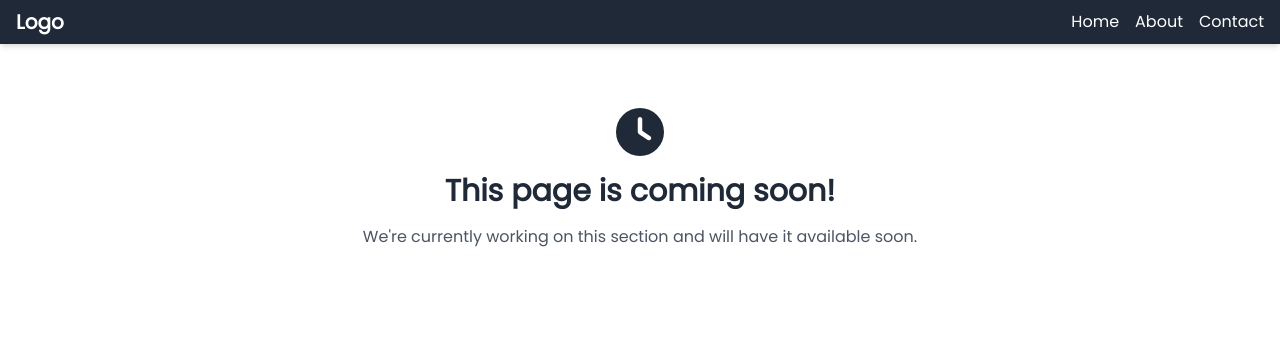
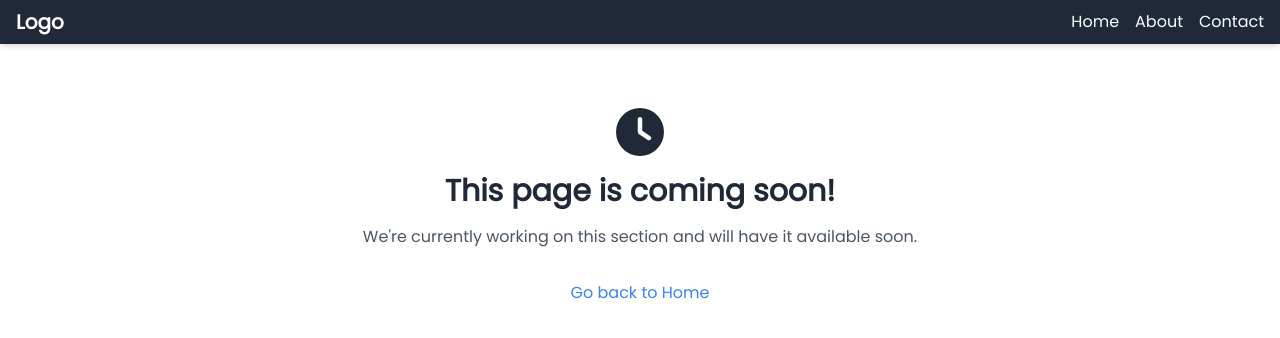
Before and after one commit to formatika-io/formatika-frontend, a React (Vite) app: page /about in a window 1280 px wide. Shown: the top 338 px of the page. Built offline with nearby package versions, Linux system fonts and the light colour scheme.

Commit message:
Add "Go back to Home" link in NotFound and Soon pages

```diff
--- a/src/pages/not-found/NotFound.tsx
+++ b/src/pages/not-found/NotFound.tsx
@@ -14,7 +14,7 @@ function NotFound() {
       <p className="text-gray-600 mt-4">
         The page you requested could not be found.
       </p>
-      <Link to="/" className="text-blue-500 hover:underline mt-8">
+      <Link to="/" className="text-blue-500 hover:underline mt-8 inline-block">
         Go back to Home
       </Link>
     </div>
--- a/src/pages/soon/Soon.tsx
+++ b/src/pages/soon/Soon.tsx
@@ -1,5 +1,6 @@
 import { faClock } from "@fortawesome/free-solid-svg-icons";
 import { FontAwesomeIcon } from "@fortawesome/react-fontawesome";
+import { Link } from "react-router-dom";
 
 function Soon() {
   return (
@@ -15,6 +16,9 @@ function Soon() {
       <p className="text-gray-600 mt-4">
         We're currently working on this section and will have it available soon.
       </p>
+      <Link to="/" className="text-blue-500 hover:underline mt-8 inline-block">
+        Go back to Home
+      </Link>
     </div>
   );
 }
```
